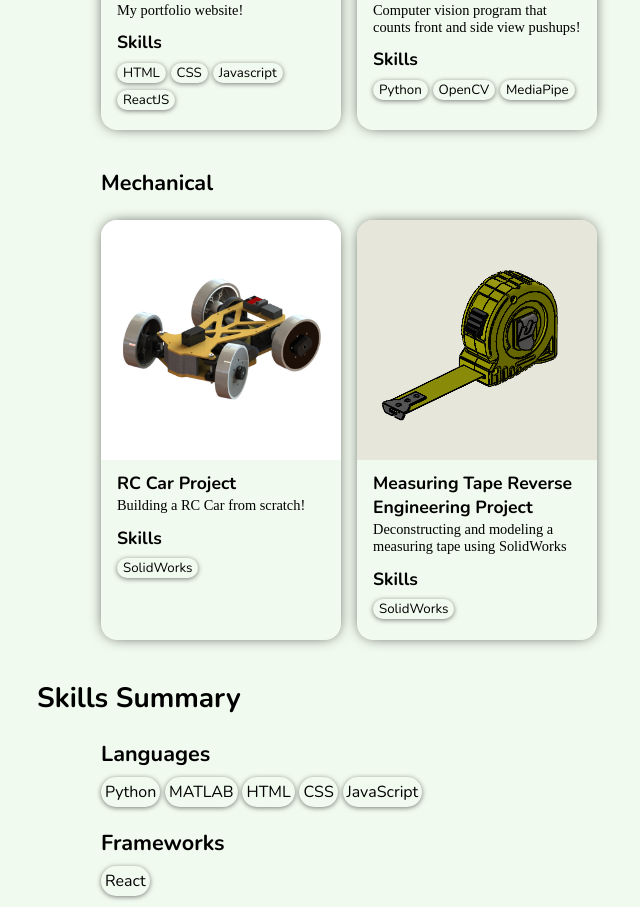
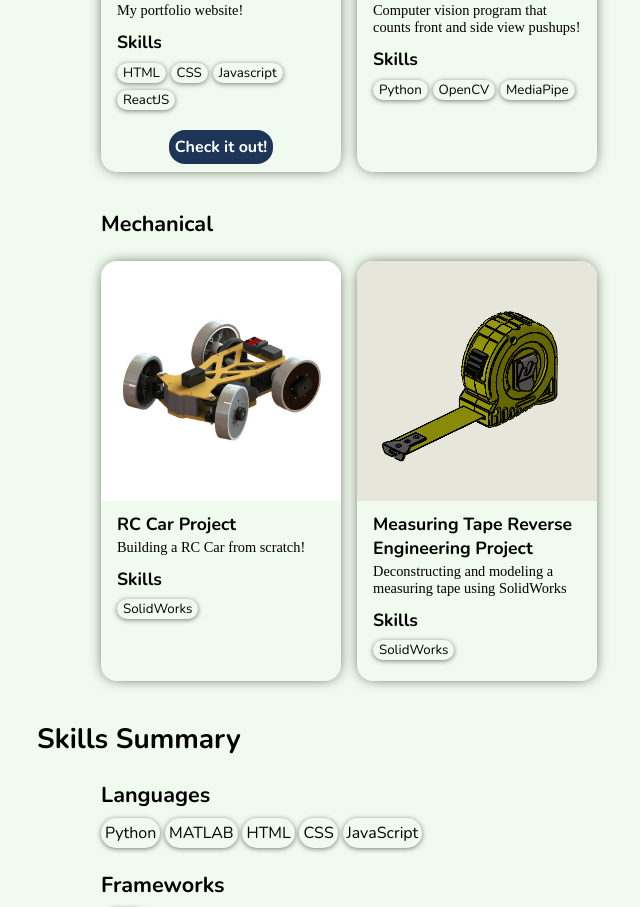
Before and after one commit to antnguyen000/antnguyen000.github.io, a React (Create React App) app: page / in a window 1280 px wide. Shown: the part 980-1887 px from the top of the page, without its empty margins (27-667 px from the left). Built offline with nearby package versions, Linux system fonts and the light colour scheme; a web font is replaced by a local one.

Commit message:
Add project link button

```diff
--- a/src/components/ProjectCard.js
+++ b/src/components/ProjectCard.js
@@ -12,6 +12,7 @@ const ProjectCard = (project) => {
               <button className="skill-btn">{ skill }</button>
             ))}
           </div>
+          { project.project.link && <button className="project-link-btn"><a href={ project.project.link } target="_blank" rel="noreferrer">Check it out!</a></button> }
 
         </div>
     )
--- a/src/components/Projects.js
+++ b/src/components/Projects.js
@@ -7,12 +7,14 @@ const Projects = () => {
             information: "My portfolio website!",
             image: "website.jfif",
             skills: ["HTML", "CSS", "Javascript", "ReactJS"],
+            link:"https://github.com/antnguyen000/pushup-counter-app",
         },
         {
             title: "Pushup Counter App",
             information: "Computer vision program that counts front and side view pushups!",
             image: "pushup.png",
             skills: ["Python", "OpenCV", "MediaPipe"],
+            link: null,
         },
     ]
 
@@ -22,12 +24,14 @@ const Projects = () => {
             information: "Building a RC Car from scratch!",
             image: "rccar.PNG",
             skills: ["SolidWorks"],
+            link: null,
         },
         {
             title: "Measuring Tape Reverse Engineering Project",
             information: "Deconstructing and modeling a measuring tape using SolidWorks",
             image: "measuringtape.png",
             skills: ["SolidWorks"],
+            link: null,
         },
     ]
 
--- a/src/index.css
+++ b/src/index.css
@@ -188,6 +188,24 @@ p {
   background-color: #f1faee;
 }
 
+.project-link-btn {
+  /* text-decoration: none; */
+  margin: auto;
+  margin-bottom: .5rem;
+  display: flex;
+  background-color:#1d3557;
+  border: 1px;
+  border-radius: 1rem;
+  font-size: 1rem;
+  padding: .35rem;
+}
+
+.project-link-btn a {
+  text-decoration: none;
+  font-weight: bold;
+  color: white;
+}
+
 /* Skills Summary */
 .skills-summary {
   padding-left: 4rem;
```
